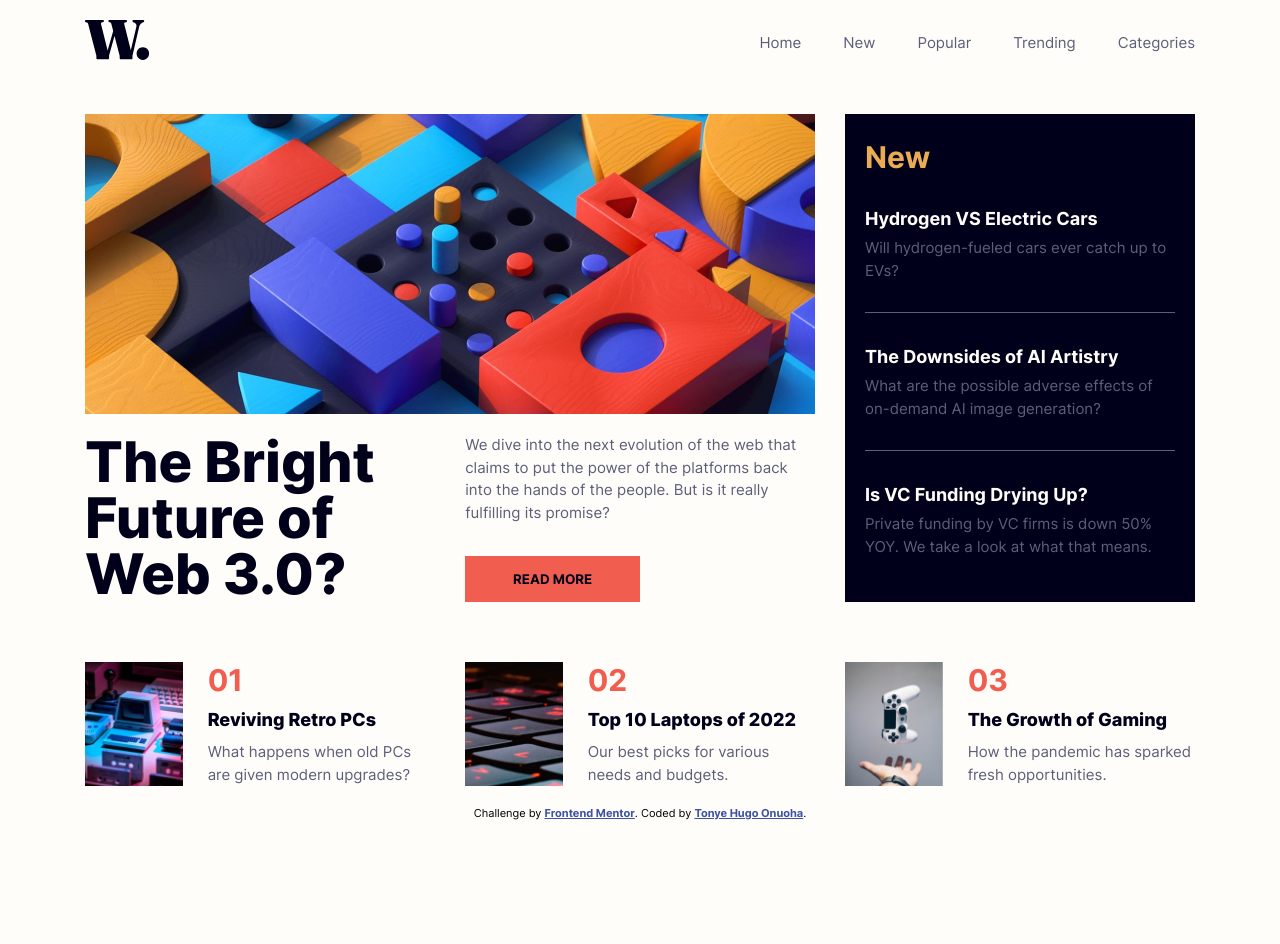
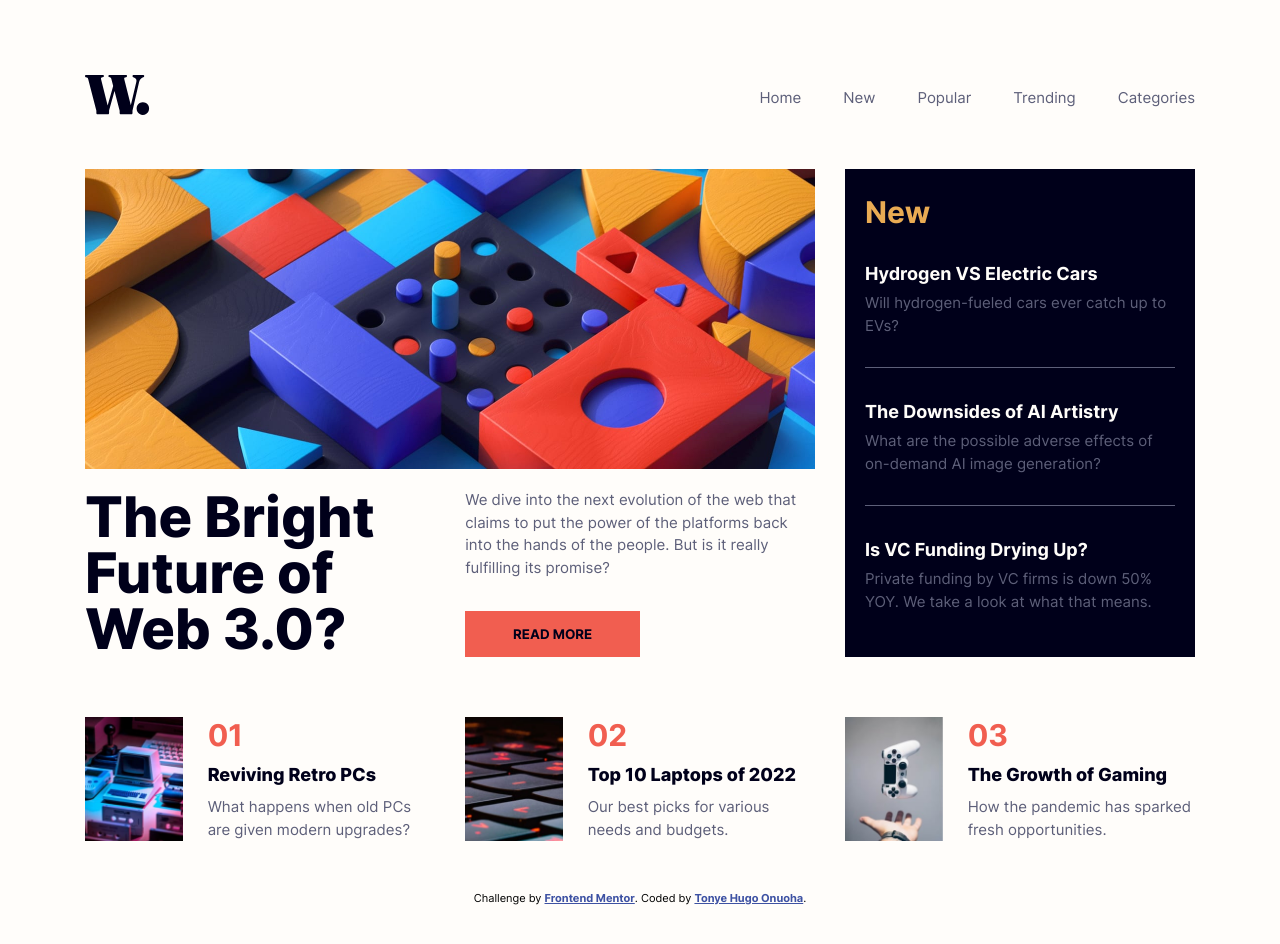
Before and after one commit to Tonye-Onuoha/News-Homepage, a plain HTML site: page index.html in a window 1280 px wide. Before the commit the page ends 820 px from the top, so only its background shows below. Drawn offline with Linux system fonts and the light colour scheme.

Commit message:
Modified margin of body element for desktop layout

```diff
--- a/css/styles.css
+++ b/css/styles.css
@@ -202,6 +202,10 @@ ul {
 /* DESKTOP LAYOUT */
 
 @media screen and (min-width: 1150px) {
+    body {
+        margin: 75px 0;
+        padding-top: 0;
+    }
     header {
         margin: 0 auto 50px auto;
         max-width: 1110px;
--- a/index.html
+++ b/index.html
@@ -21,7 +21,7 @@
         font-weight: 400;
         font-size: 11px;
         text-align: center;
-        margin-top: 20px;
+        margin-top: 50px;
       }
       .attribution a {
         color: hsl(228, 45%, 44%);
```
